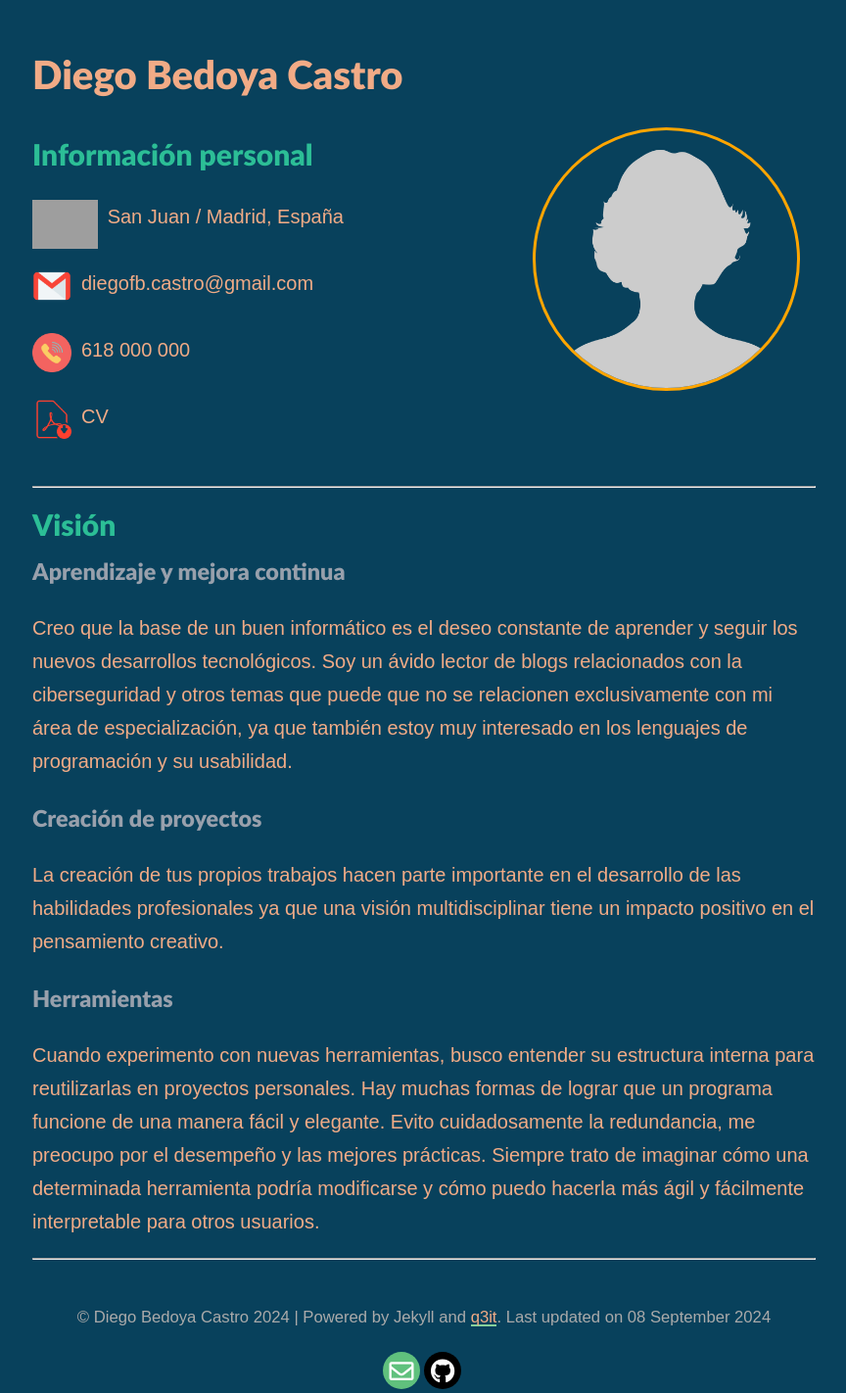
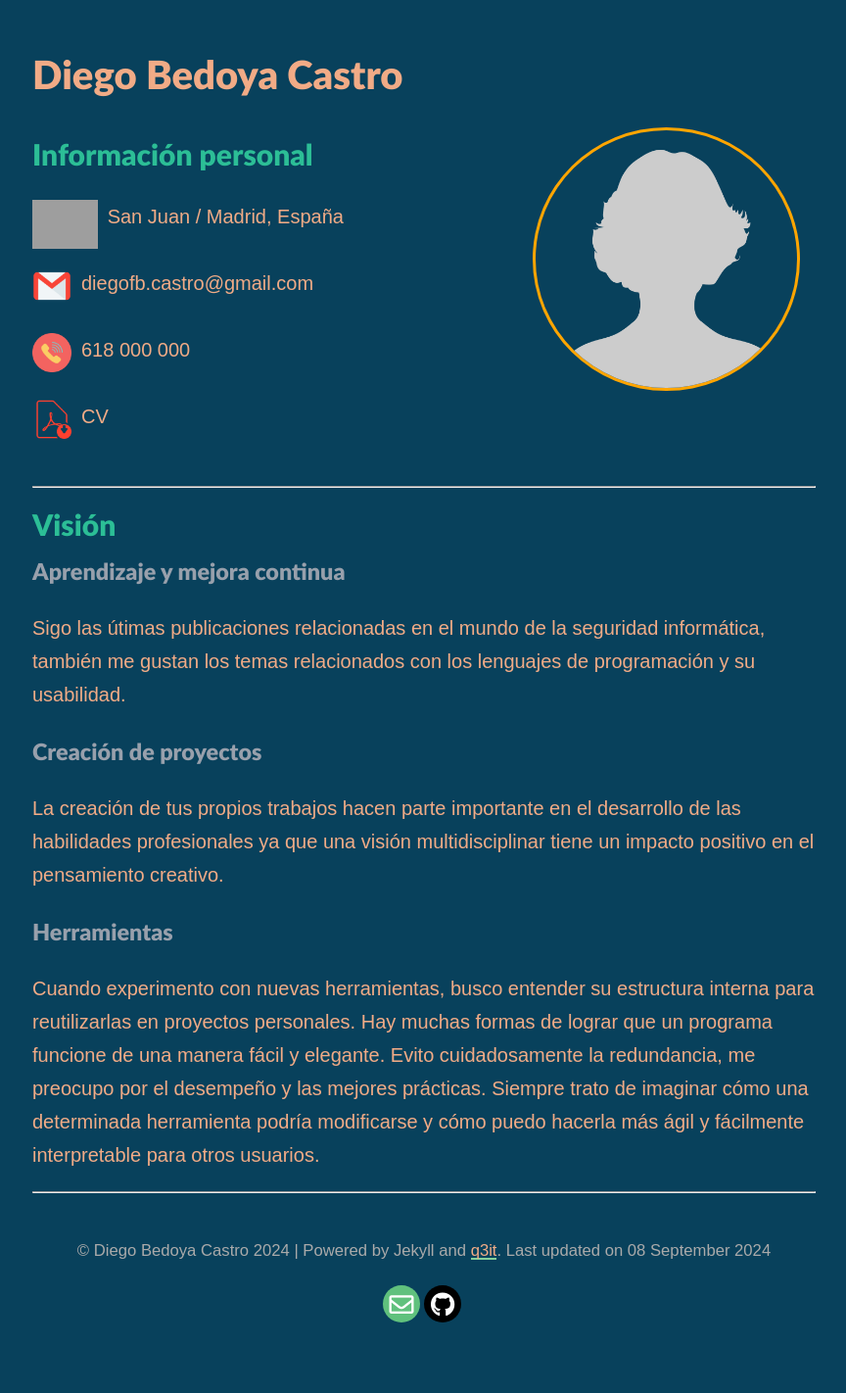
Before and after one commit to q3it/card, a Jekyll site: the page built from index.md, in a window 1280 px wide. Shown: the whole page at 98% size, without its empty margins (207-1071 px from the left). Built offline with Jekyll 4.4.1, drawn with Linux system fonts in a browser that asks for light colours; nearby versions of some CDN libraries; after the commit the page ends 1354 px from its top, so only the background shows below that; grey boxes are pictures that could not be loaded.

Commit message:
Update index.md

```diff
--- a/index.md
+++ b/index.md
@@ -21,7 +21,7 @@ published: true
 ---
 # <span style="color:#2CBE96">Visión</span>
 ### <span style="color:#98a0ac">Aprendizaje y mejora continua</span>
-Creo que la base de un buen informático es el deseo constante de aprender y seguir los nuevos desarrollos tecnológicos. Soy un ávido lector de blogs relacionados con la ciberseguridad y otros temas que puede que no se relacionen exclusivamente con mi área de especialización, ya que también estoy muy interesado en los lenguajes de programación y su usabilidad.
+Sigo las útimas publicaciones relacionadas en el mundo de la seguridad informática, también me gustan los temas relacionados con los lenguajes de programación y su usabilidad.
 
 ### <span style="color:#98a0ac">Creación de proyectos</span>
 La creación de tus propios trabajos hacen parte importante en el desarrollo de las habilidades profesionales ya que una visión multidisciplinar tiene un impacto positivo en el pensamiento creativo.
```
